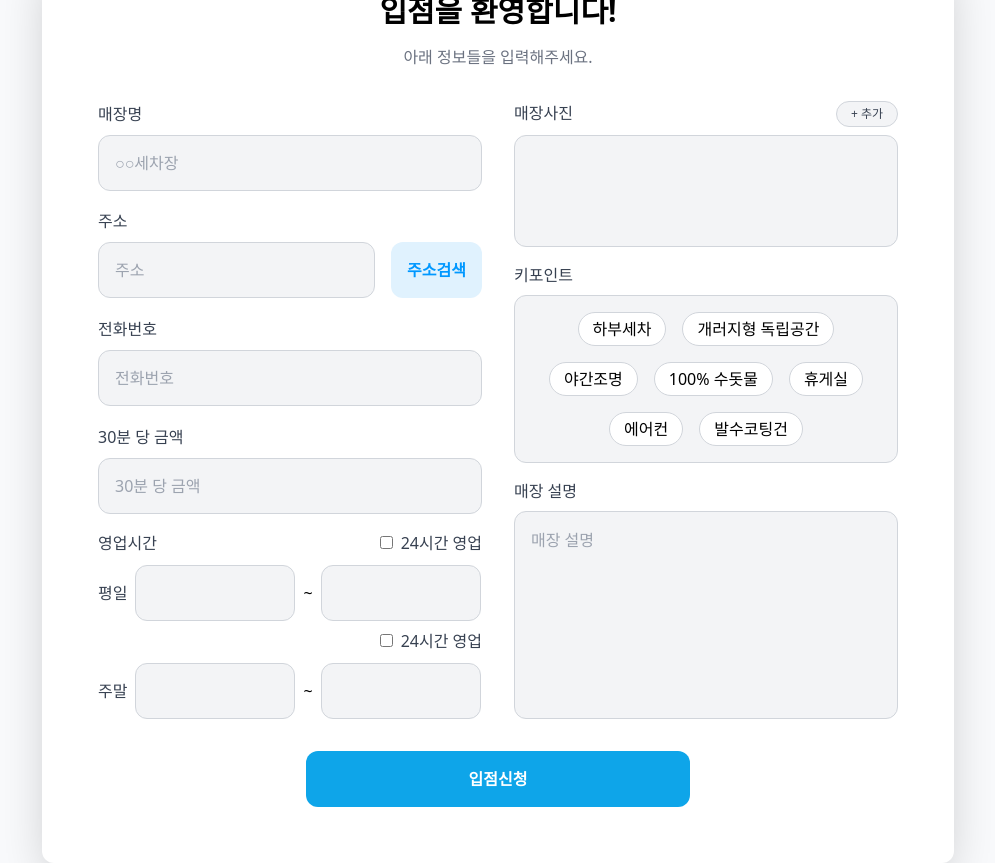
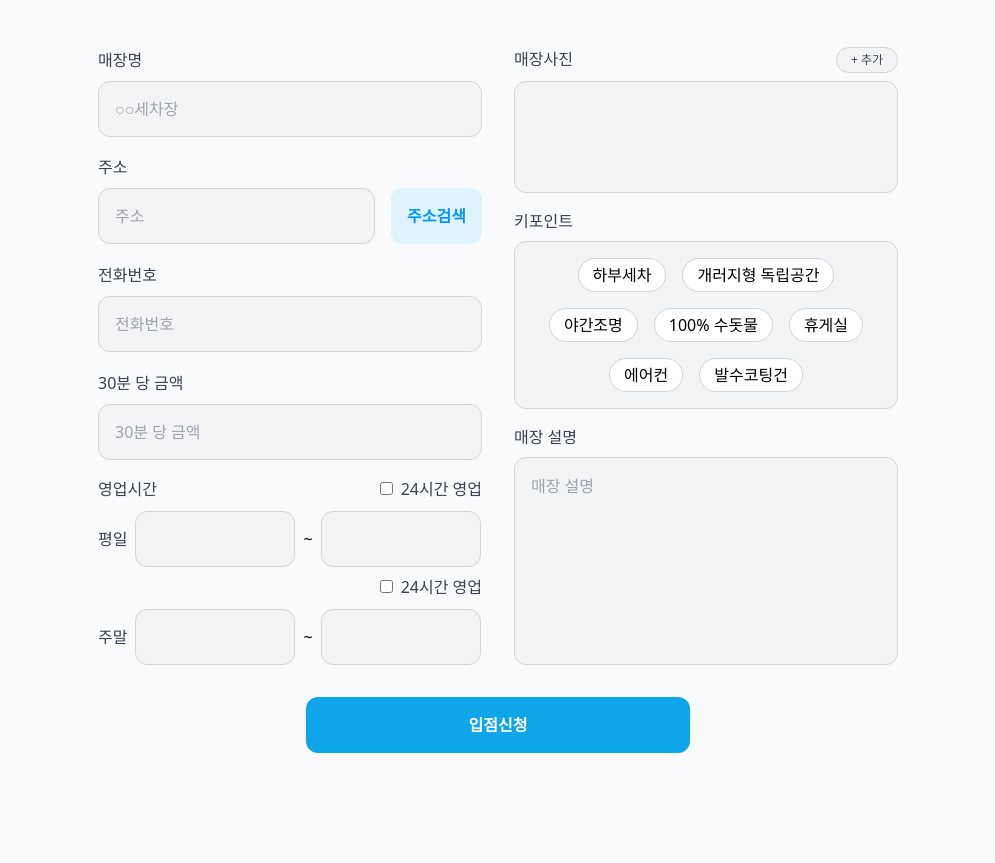
Before and after one commit to minjuko/Team10_FE_OWNER, a React (Vite) app: page /register in a window 1280 px wide. Shown: the whole page, without its empty margins (142-1137 px from the left). After the commit the page ends 800 px from the top, so only its background shows below. Built offline with nearby package versions, Linux system fonts and the light colour scheme.

Commit message:
refactor: RegisterForm props로 기본 정보 받아오게 수정

```diff
--- a/src/components/organisms/RegisterForm.jsx
+++ b/src/components/organisms/RegisterForm.jsx
@@ -2,15 +2,12 @@ import { useRef, useState } from "react";
 import { Controller, useForm } from "react-hook-form";
 import TextInput from "../atoms/TextInput";
 import Button from "../atoms/Button";
-import Box from "../atoms/Box";
 import KeyPointSelector from "../molecules/KeyPointSelector";
 import Checkbox from "../atoms/CheckBox";
 import DaumPostcode from "react-daum-postcode";
 import DatePicker from "react-datepicker";
 import "react-datepicker/dist/react-datepicker.css";
-import { useMutation } from "@tanstack/react-query";
 import { useNavigate } from "react-router-dom";
-import { postRegister } from "../../apis/carwashes";
 
 /**
  * RegisterForm
@@ -24,13 +21,20 @@ import { postRegister } from "../../apis/carwashes";
  * @todo 복잡한 로직은 컴포넌트로 분리 필요(운영시간, 매장사진, 키포인트)
  * @todo isSubmitting 상태에 따라 입점신청 버튼 스타일 변경 필요
  */
-const RegisterForm = () => {
-  const mutation = useMutation({
-    mutationFn: (data) => {
-      postRegister(data);
-    },
-  });
-
+const RegisterForm = ({
+  carwashName,
+  carwashAddress,
+  carwashTel,
+  pricePer30min,
+  weekdayOpenTime,
+  weekdayCloseTime,
+  weekendOpenTime,
+  weekendCloseTime,
+  carwashImage,
+  keypoint,
+  carwashDescription,
+  mutation,
+}) => {
   const navigate = useNavigate();
 
   const {
@@ -121,13 +125,6 @@ const RegisterForm = () => {
   ];
 
   return (
-    <Box className="grid gap-8 p-14">
-      {/*제목 텍스트*/}
-      <div className="grid gap-4 text-center">
-        <h1 className="text-3xl font-bold">입점을 환영합니다!</h1>
-        <div className="text-gray-500">아래 정보들을 입력해주세요.</div>
-      </div>
-
     <form
       className="grid gap-8"
       onSubmit={handleSubmit((data) => {
@@ -160,6 +157,7 @@ const RegisterForm = () => {
             <TextInput
               id="carwashName"
               type="text"
+              defaultValue={carwashName}
               placeholder="○○세차장"
               {...register("carwashName", {
                 required: MESSAGES.common.required,
@@ -182,6 +180,7 @@ const RegisterForm = () => {
               <TextInput
                 id="carwashAddress"
                 type="text"
+                defaultValue={carwashAddress}
                 placeholder="주소"
                 disabled={true}
                 {...register("carwashAddress", {
@@ -234,6 +233,7 @@ const RegisterForm = () => {
             <TextInput
               id="carwashTel"
               type="tel"
+              defaultValue={carwashTel}
               placeholder="전화번호"
               {...register("carwashTel", {
                 required: MESSAGES.common.required,
@@ -255,6 +255,7 @@ const RegisterForm = () => {
             <TextInput
               id="pricePer30min"
               type="number"
+              defaultValue={pricePer30min}
               placeholder="30분 당 금액"
               {...register("pricePer30min", {
                 required: MESSAGES.common.required,
@@ -469,6 +470,7 @@ const RegisterForm = () => {
             <textarea
               className="block p-4 bg-gray-100 border border-gray-300 outline-none resize-none h-52 w-96 rounded-xl"
               id="carwashDescription"
+              defaultValue={carwashDescription}
               placeholder="매장 설명"
               {...register("carwashDescription", {
                 required: MESSAGES.common.required,
@@ -484,7 +486,6 @@ const RegisterForm = () => {
         </Button>
       </div>
     </form>
-    </Box>
   );
 };
 
```
Lines whose indentation alone changed are shown as unchanged.
